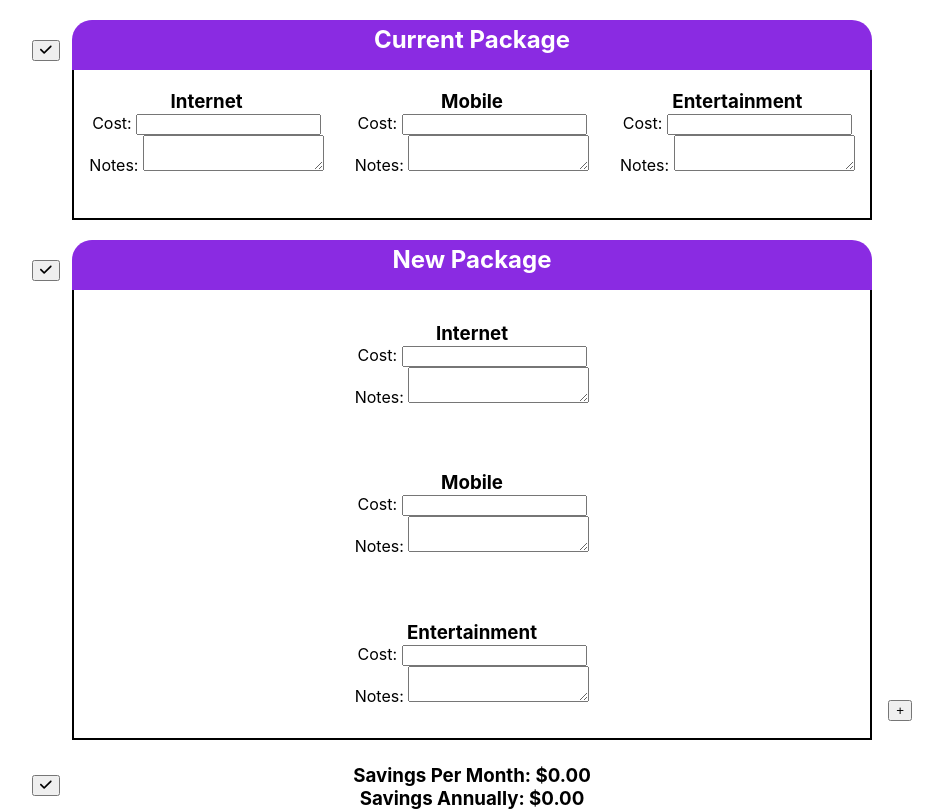
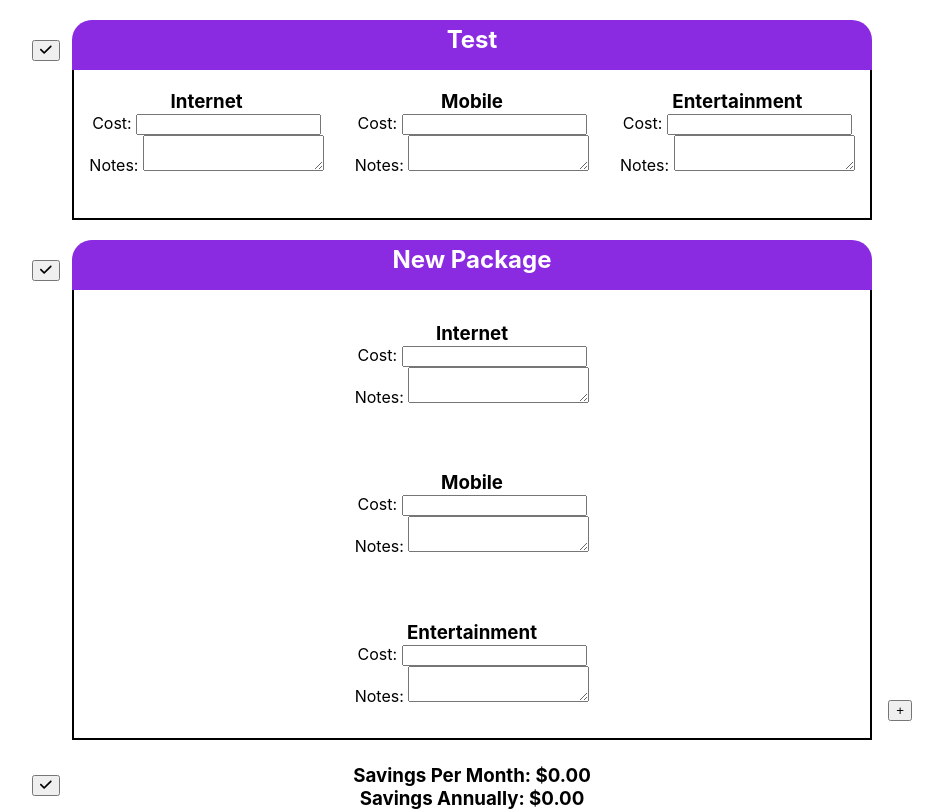
Before and after one commit to ryandw7/ez-tchart, a React (Create React App) app: page / in a window 1280 px wide. Shown: the top 811 px of the page, without its empty margins (168-1111 px from the left). Built offline with nearby package versions, Linux system fonts and the light colour scheme.

Commit message:
test redeploy with aws

```diff
--- a/src/App.js
+++ b/src/App.js
@@ -168,7 +168,7 @@ function App() {
       <header>
 
         <section className="current-package">
-          <h2>Current Package</h2>
+          <h2>Test</h2>
           <div id="current-package-content" className="bundle-content">
             {packages.currentPackage.isEdit ? <FormComp edit={editCurrentPackage} bundle={packages.currentPackage} done={() => doneEditing('currentPackage')} /> : <DetailsComp edit={() => { startEditing('currentPackage') }} bundle={packages.currentPackage} total={prevTotal} />}
           </div>
```
